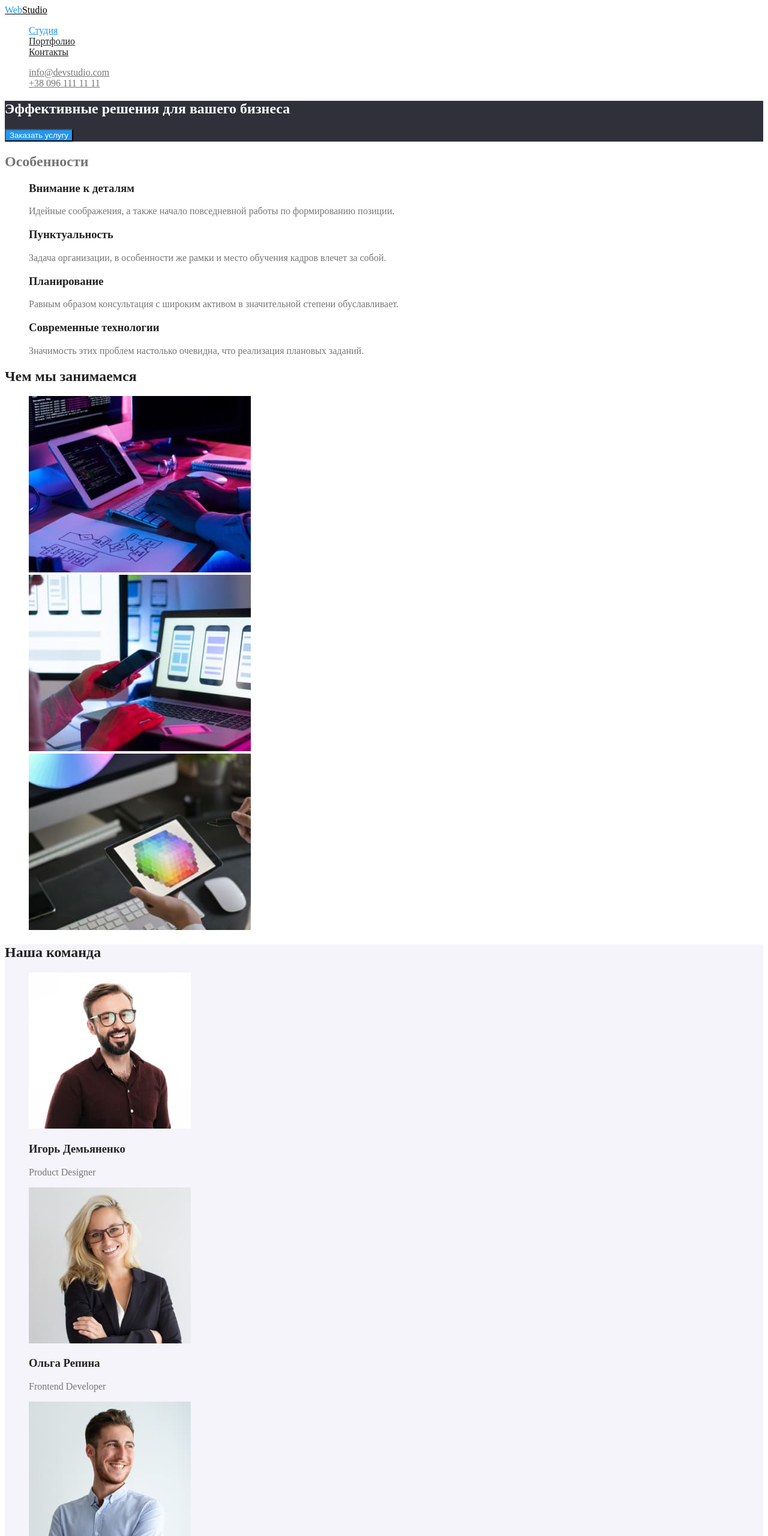
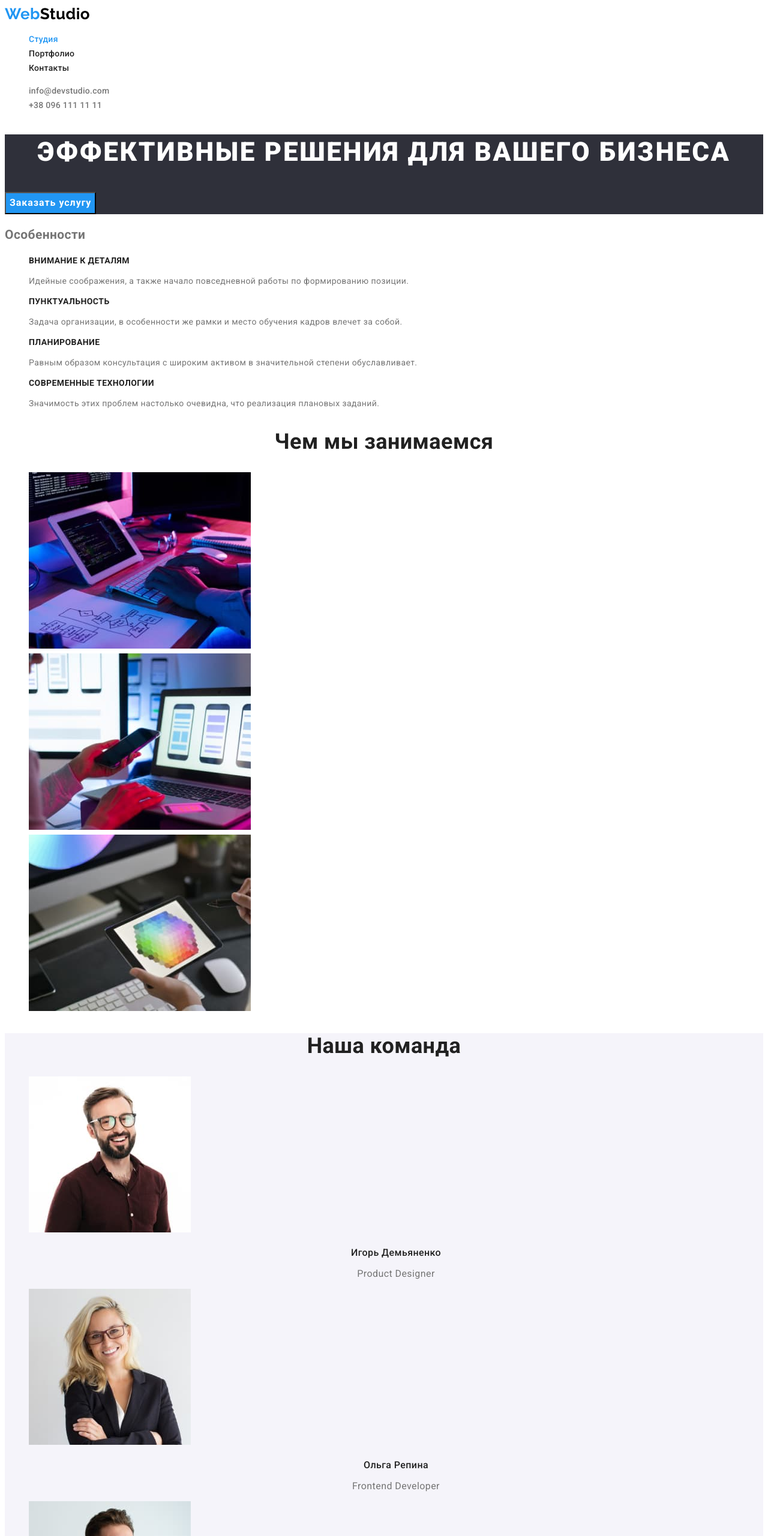
Before and after one commit to nosia-80/markup-hw-02, a plain HTML site: page index.html in a window 1280 px wide. Shown: the top 2560 px of the page at 60% size. Drawn offline with Linux system fonts and the light colour scheme.

Commit message:
Добавляет оформление текста

```diff
--- a/css/styles.css
+++ b/css/styles.css
@@ -13,6 +13,11 @@
 body {
   background-color: var(--primary-white-color);
   color: var(--primary-text-color);
+
+  font-family: 'Roboto', sans-serif;
+  letter-spacing: 0.03em;
+  font-size: 14px;
+  line-height: 1.71;
 }
 
 /* ul {
@@ -38,6 +43,12 @@ h6 {
 
 .logo {
   color: var(--logo-black-color);
+  font-family: 'Raleway', sans-serif;
+
+  font-size: 26px;
+  font-weight: 700;
+  line-height: 1.19;
+  text-decoration: none;
 }
 
 .logo.inverse {
@@ -58,6 +69,14 @@ h6 {
   color: inherit;
 }
 
+.site-nav .link,
+.contacts-header .link {
+  font-weight: 500;
+  line-height: 1.14;
+  letter-spacing: 0.02em;
+  text-decoration: none;
+}
+
 .site-nav .link:hover,
 .site-nav .link:focus,
 .site-nav .link.active,
@@ -74,6 +93,12 @@ h6 {
 
 .hero-title {
   color: var(--primary-white-color);
+  font-weight: 900;
+  font-size: 44px;
+  line-height: 1.36;
+  text-align: center;
+  letter-spacing: 0.06em;
+  text-transform: uppercase;
 }
 
 /* Button */
@@ -82,6 +107,12 @@ h6 {
   color: var(--primary-white-color);
   background-color: var(--accent-color);
   cursor: pointer;
+
+  font-family: inherit;
+  font-weight: 700;
+  font-size: 16px;
+  line-height: 1.88;
+  letter-spacing: 0.06em;
 }
 
 .button:hover,
@@ -97,6 +128,10 @@ h6 {
 
 .section-title {
   color: var(--title-text-color);
+
+  font-size: 36px;
+  line-height: 1.17;
+  text-align: center;
 }
 
 /* Стили для index.html */
@@ -105,12 +140,24 @@ h6 {
 
 .features-list .title {
   color: var(--title-text-color);
+
+  font-size: 14px;
+  line-height: 1.14;
+  text-transform: uppercase;
 }
 
 /* Team */
 
 .team-list .name {
   color: var(--title-text-color);
+  font-weight: 500;
+}
+
+.team-list .name,
+.team-list .position {
+  font-size: 16px;
+  line-height: 1.19;
+  text-align: center;
 }
 
 /* Page footer */
@@ -123,12 +170,14 @@ h6 {
 
 .address {
   color: var(--primary-white-color);
+  font-style: normal;
 }
 
 /* Contacts footer */
 
 .contacts-footer .link {
   color: var(--footer-contact-color);
+  text-decoration: none;
 }
 
 .contacts-footer .link:hover,
@@ -144,6 +193,12 @@ h6 {
   color: var(--title-text-color);
   background-color: var(--secondary-bg-color);
   cursor: pointer;
+
+  font-family: inherit;
+  font-weight: 500;
+  font-size: 16px;
+  line-height: 1.63;
+  letter-spacing: 0.03em;
 }
 
 .filter-list .btn:hover,
@@ -157,4 +212,13 @@ h6 {
 
 .works-list .title {
   color: var(--title-text-color);
+
+  font-size: 18px;
+  line-height: 2;
+  letter-spacing: 0.06em;
 }
+
+.works-list .type {
+  font-size: 16px;
+  line-height: 1.88;
+}
--- a/index.html
+++ b/index.html
@@ -5,6 +5,12 @@
     <!-- <meta http-equiv="X-UA-Compatible" content="IE=edge" /> -->
     <meta name="viewport" content="width=device-width, initial-scale=1.0" />
     <title>Студия</title>
+    <link rel="preconnect" href="https://fonts.googleapis.com" />
+    <link rel="preconnect" href="https://fonts.gstatic.com" crossorigin />
+    <link
+      href="https://fonts.googleapis.com/css2?family=Raleway:wght@700&family=Roboto:wght@400;500;700;900&display=swap"
+      rel="stylesheet"
+    />
     <link rel="stylesheet" href="./css/styles.css" />
   </head>
   <body>
@@ -130,7 +136,7 @@
               width="270"
             />
             <h3 class="name">Игорь Демьяненко</h3>
-            <p lang="en">Product Designer</p>
+            <p class="position" lang="en">Product Designer</p>
           </li>
           <li>
             <img
@@ -139,7 +145,7 @@
               width="270"
             />
             <h3 class="name">Ольга Репина</h3>
-            <p lang="en">Frontend Developer</p>
+            <p class="position" lang="en">Frontend Developer</p>
           </li>
           <li>
             <img
@@ -148,7 +154,7 @@
               width="270"
             />
             <h3 class="name">Николай Тарасов</h3>
-            <p lang="en">Marketing</p>
+            <p class="position" lang="en">Marketing</p>
           </li>
           <li>
             <img
@@ -157,7 +163,7 @@
               width="270"
             />
             <h3 class="name">Михаил Ермаков</h3>
-            <p lang="en">UI Designer</p>
+            <p class="position" lang="en">UI Designer</p>
           </li>
         </ul>
       </section>
```
Also changed, not shown: portfolio.html (+15 -9 lines).
